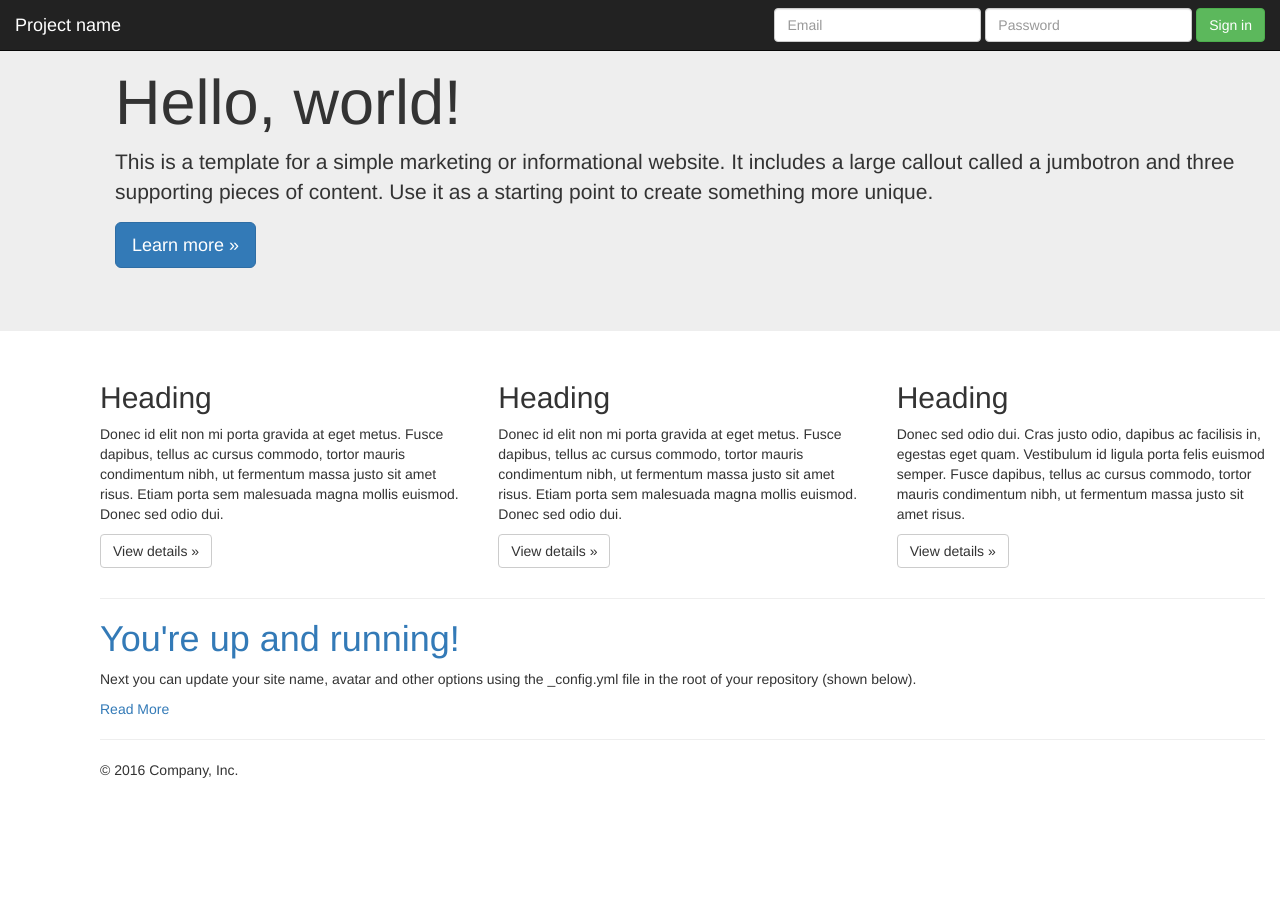
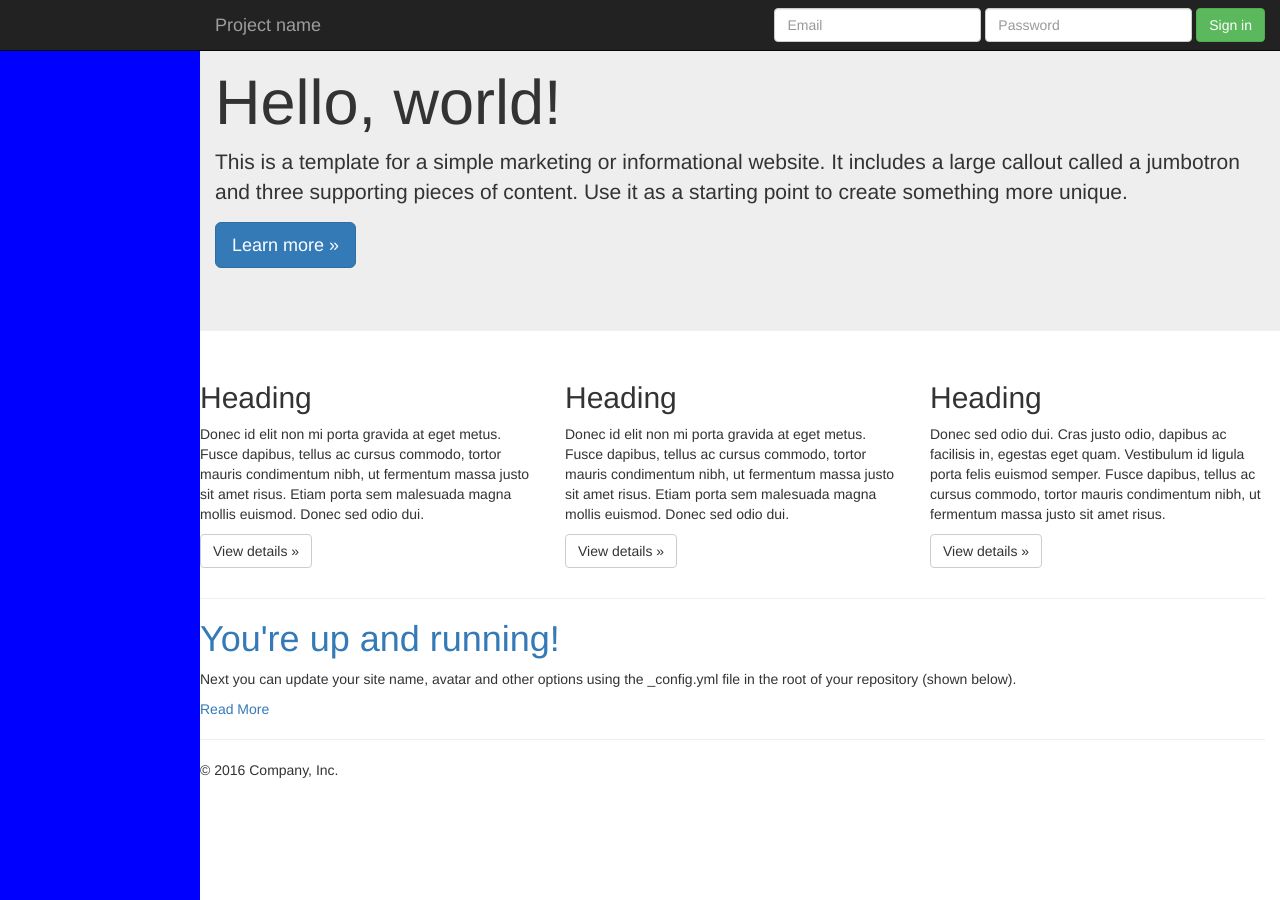
Before and after one commit to kemtol/Bina-Artha, a Jekyll site: the page built from index.html, in a window 1280 px wide. Built offline with Jekyll 4.4.1, drawn with Linux system fonts in a browser that asks for light colours.

Commit message:
Update default.html

```diff
--- a/_layouts/default.html
+++ b/_layouts/default.html
@@ -22,7 +22,8 @@
   </head>
 
   <body>
-    <nav class="navbar navbar-inverse navbar-fixed-top">
+    <div style="width:20rem;height:100vh;position:fixed;top:0;left:0;background:blue"></div>
+    <nav class="navbar navbar-inverse navbar-fixed-top" style="padding-left:20rem">
       <div class="container-fluid">
         <div class="navbar-header">
           <button type="button" class="navbar-toggle collapsed" data-toggle="collapse" data-target="#navbar" aria-expanded="false" aria-controls="navbar">
@@ -48,7 +49,7 @@
     </nav>
 
     <!-- Main jumbotron for a primary marketing message or call to action -->
-    <div class="jumbotron" style="padding-left:10rem">
+    <div class="jumbotron" style="padding-left:20rem">
       <div class="container-fluid">
         <h1>Hello, world!</h1>
         <p>This is a template for a simple marketing or informational website. It includes a large callout called a jumbotron and three supporting pieces of content. Use it as a starting point to create something more unique.</p>
@@ -56,7 +57,7 @@
       </div>
     </div>
 
-    <div class="container-fluid" style="padding-left:10rem">
+    <div class="container-fluid" style="padding-left:20rem">
       <!-- Example row of columns -->
       <div class="row">
         <div class="col-md-4">
```
